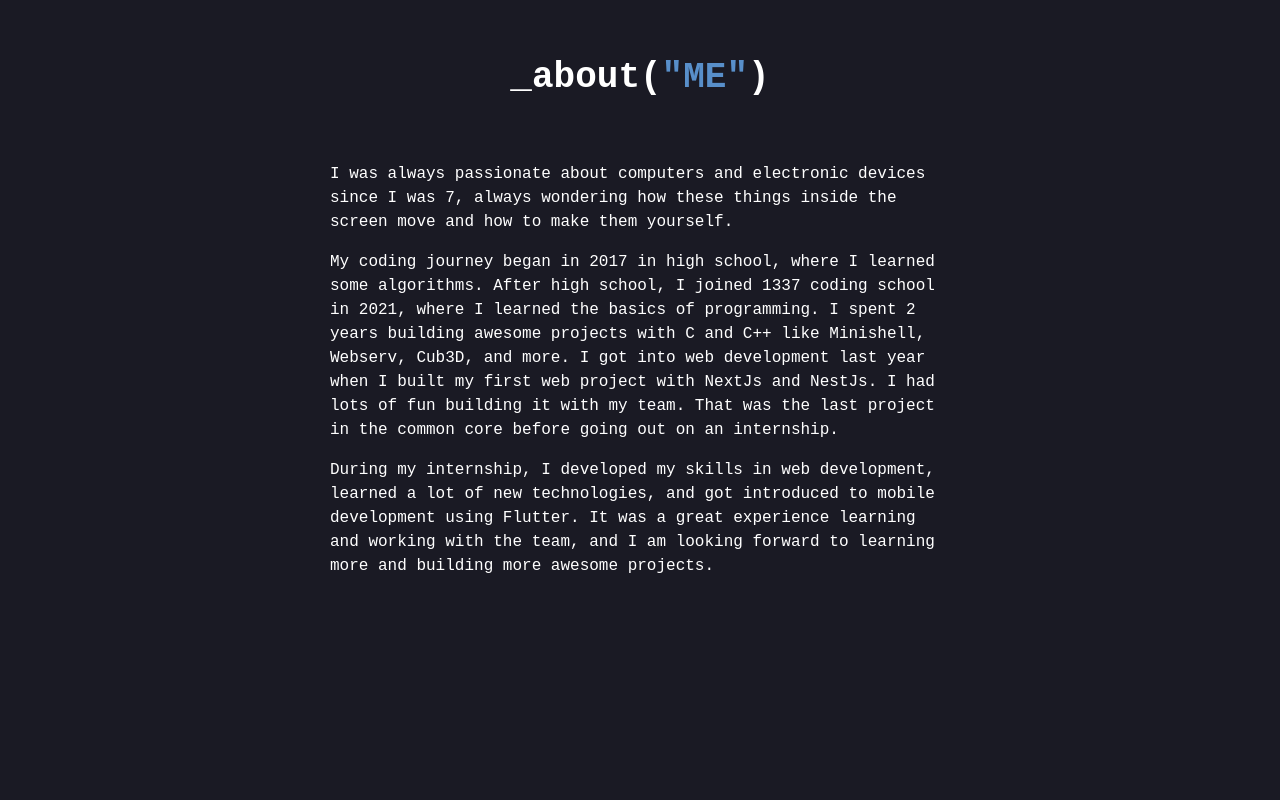
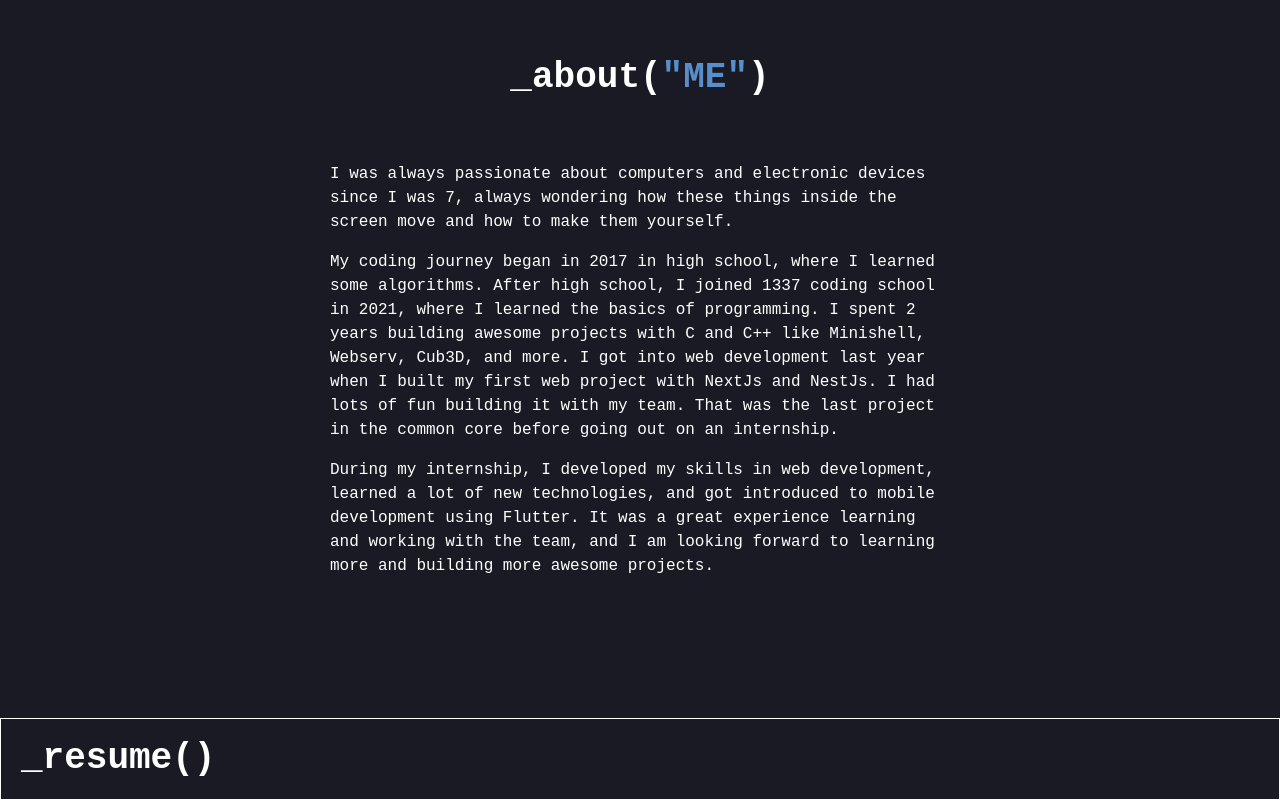
Before and after one commit to 4DeR99/portfolio-v1.0, a React (Create React App) app: page / in a window 1280 px wide. Shown: the part 882-1682 px from the top of the page. Before the commit the page ends 1600 px from the top, so only its background shows below. Built offline with nearby package versions, Linux system fonts and the light colour scheme.

Commit message:
feat: created a Resume section files and working on putting everything together

```diff
--- /dev/null
+++ b/src/components/molecule/Skills.tsx
@@ -0,0 +1,11 @@
+import React from 'react';
+
+function Skills() {
+  return (
+    <div>
+      <h1>.skills()</h1>
+    </div>
+  );
+}
+
+export default Skills;
--- /dev/null
+++ b/src/components/organisms/Resume.tsx
@@ -0,0 +1,11 @@
+import React from 'react';
+
+function Resume() {
+  return (
+    <div className="flex flex-col p-5 gap-8 border-white border-[1px]">
+      <h1 className="text-4xl font-extrabold">_resume()</h1>
+    </div>
+  );
+}
+
+export default Resume;
--- a/src/pages/Home.tsx
+++ b/src/pages/Home.tsx
@@ -2,12 +2,14 @@ import React from 'react';
 import Layout from 'components/layout/main';
 import Hero from 'components/organisms/Hero';
 import About from 'components/organisms/About';
+import Resume from 'components/organisms/Resume';
 
 function Home() {
   return (
     <Layout>
       <Hero />
       <About />
+      <Resume />
     </Layout>
   );
 }
```
